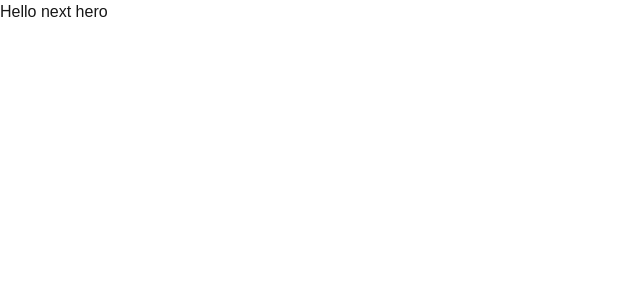
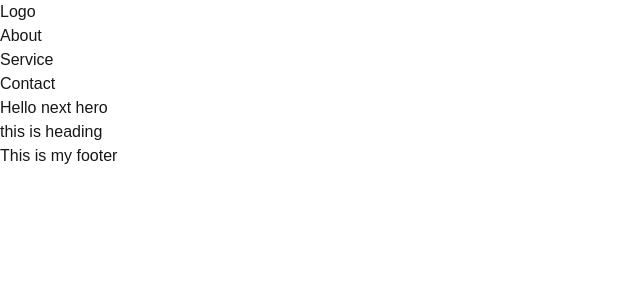
Before and after one commit to sowmik-sec/next-hero, a Next.js app: page / in a window 1280 px wide. Shown: the top 300 px of the page, without its empty margins (0-640 px from the left). Built offline with nearby package versions, Linux system fonts and the light colour scheme.

Commit message:
File and folder structure

```diff
--- a/src/app/layout.js
+++ b/src/app/layout.js
@@ -13,7 +13,7 @@ const geistMono = localFont({
 });
 
 export const metadata = {
-  title: "Create Next App",
+  title: "Next Hero",
   description: "Generated by create next app",
 };
 
@@ -23,7 +23,16 @@ export default function RootLayout({ children }) {
       <body
         className={`${geistSans.variable} ${geistMono.variable} antialiased`}
       >
+        <nav>
+          <h6>Logo</h6>
+          <ul>
+            <li>About</li>
+            <li>Service</li>
+            <li>Contact</li>
+          </ul>
+        </nav>
         {children}
+        <footer>This is my footer</footer>
       </body>
     </html>
   );
--- a/src/app/page.js
+++ b/src/app/page.js
@@ -1,7 +1,10 @@
+import Heading from "@/components/Heading";
+
 export default function Home() {
   return (
     <div>
       <h2 className="text-3xl">Hello next hero</h2>
+      <Heading/>
     </div>
   );
 }
--- /dev/null
+++ b/src/components/Heading.jsx
@@ -0,0 +1,5 @@
+function Heading() {
+  return <div>this is heading</div>;
+}
+
+export default Heading;
```
